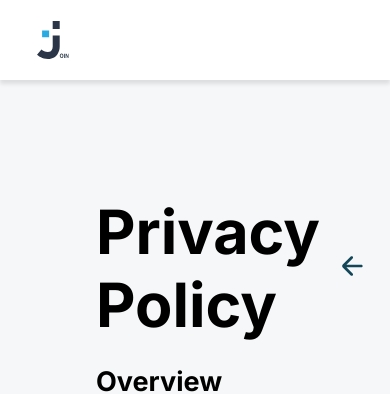
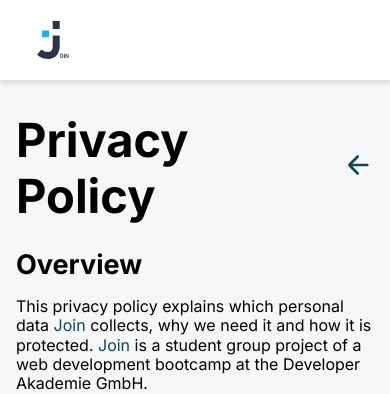
Before and after one commit to lohmibln/join, an Angular app: page /privacyPolicy in a window 390 px wide. Shown: the top 394 px of the page. Built offline with nearby package versions, Linux system fonts and the light colour scheme; no server answers.

Commit message:
Use smaller margins on the info pages on mobile

```diff
--- a/src/styles/_info-page.scss
+++ b/src/styles/_info-page.scss
@@ -63,3 +63,14 @@
 .brand {
   color: $clrPrimaryHover;
 }
+
+// Below 1280px the shell uses the mobile layout, so the text needs smaller margins.
+@media (max-width: 1279px) {
+  .infoPage {
+    padding: 32px 16px;
+  }
+
+  .infoPageHead h1 {
+    font-size: 47px;
+  }
+}
```
